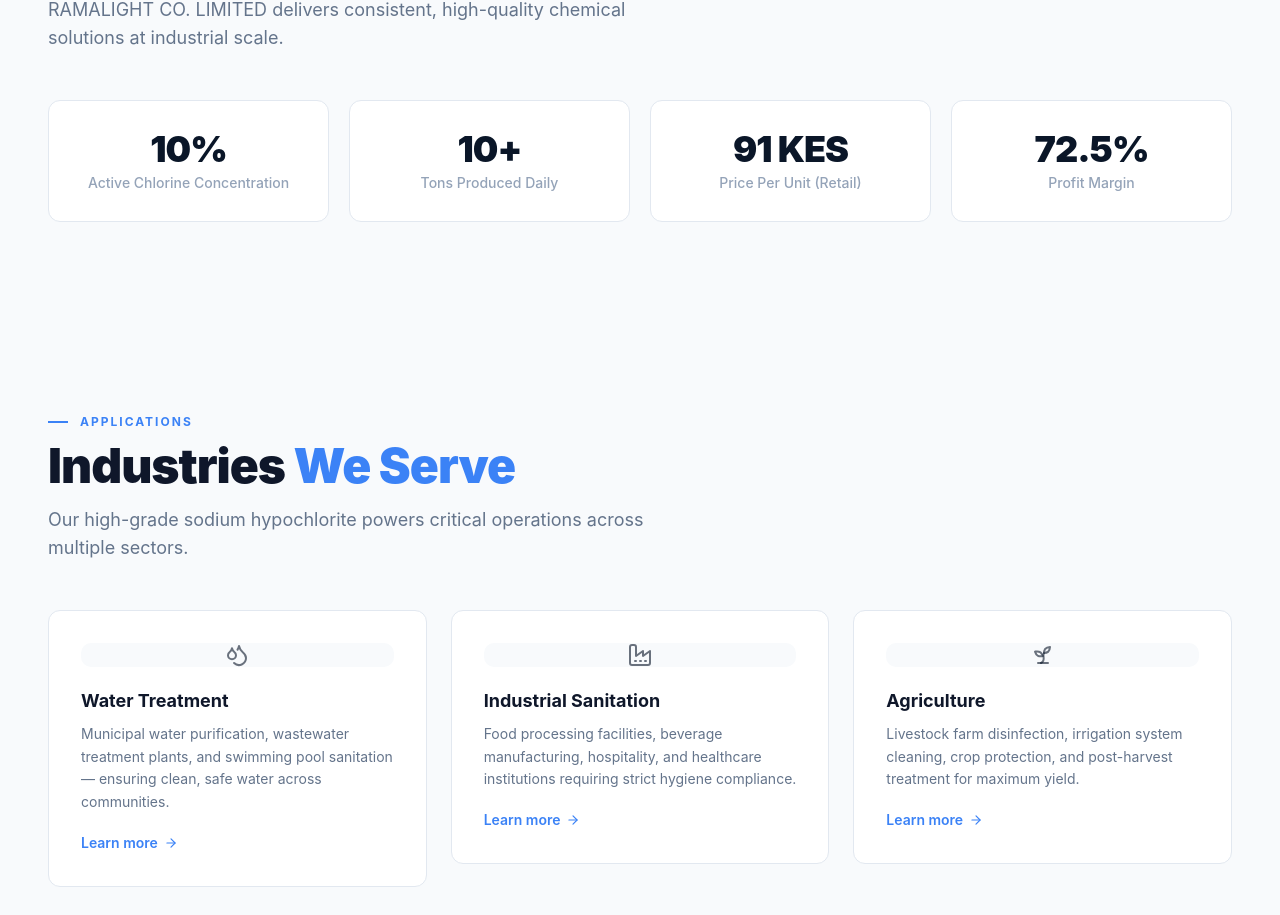
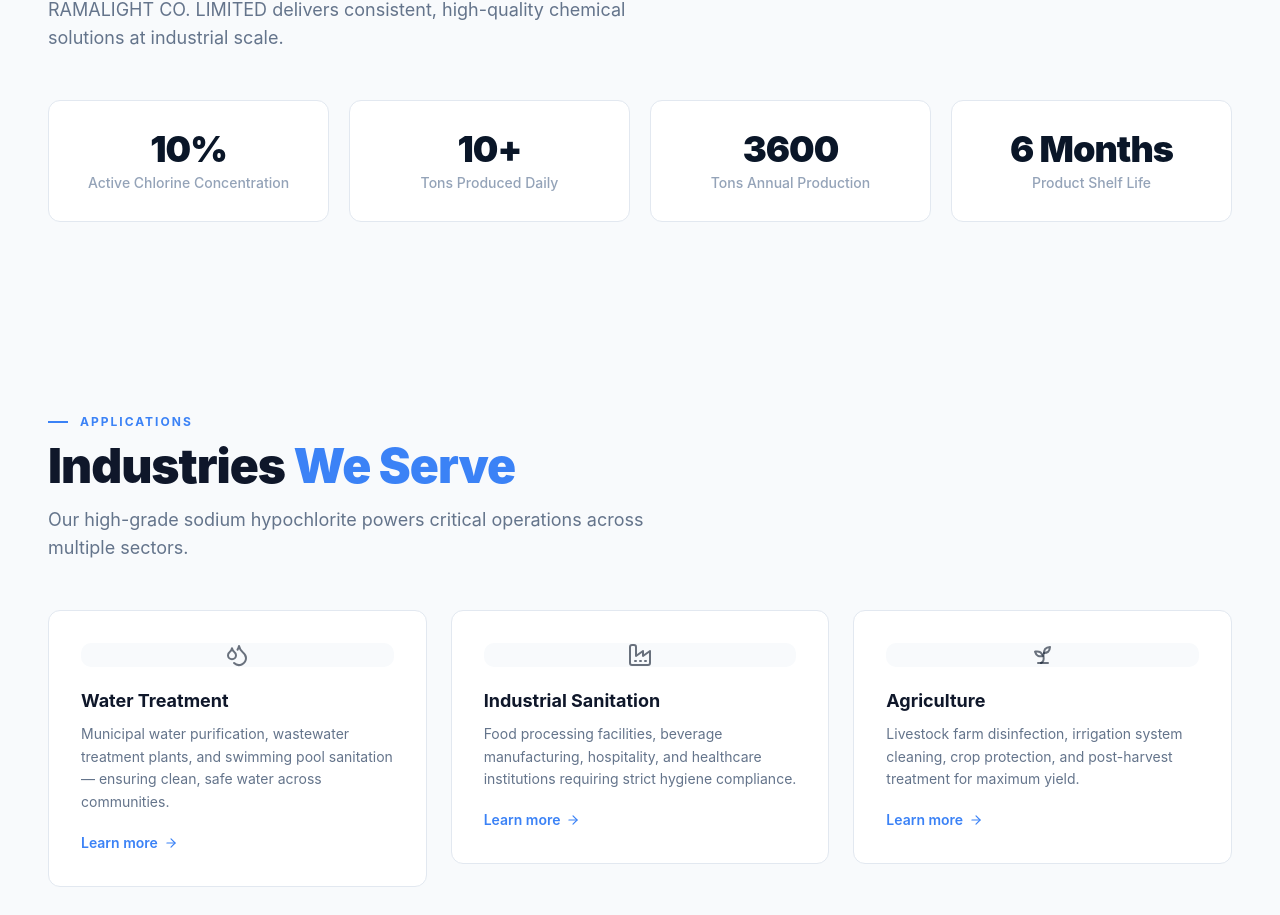
Before and after one commit to shexexpresstd-cmd/ramalight-website, a Next.js app: page / in a window 1280 px wide. Shown: the part 1073-1988 px from the top of the page. Built offline with nearby package versions, Linux system fonts and the light colour scheme.

Commit message:
Remove pricing from stats, replace with production/shelf life

```diff
--- a/src/components/Stats.tsx
+++ b/src/components/Stats.tsx
@@ -49,8 +49,8 @@
 const items = [
   { target: 10, suffix: '%', desc: 'Active Chlorine Concentration' },
   { target: 10, suffix: '+', desc: 'Tons Produced Daily' },
-  { target: 91, suffix: ' KES', desc: 'Price Per Unit (Retail)' },
-  { target: 72.5, suffix: '%', desc: 'Profit Margin', decimals: 1 },
+  { target: 3600, suffix: '', desc: 'Tons Annual Production' },
+  { target: 6, suffix: ' Months', desc: 'Product Shelf Life' },
 ];
 
 export default function Stats() {
@@ -84,7 +84,7 @@
                 transition={{ duration: 0.3 }}
               >
                 <div className="text-4xl font-black text-brand tracking-[-1px]">
-                  <AnimatedCounter target={item.target} suffix={item.suffix} decimals={item.decimals} />
+                  <AnimatedCounter target={item.target} suffix={item.suffix} />
                 </div>
                 <div className="text-sm text-slate-400 font-medium mt-1">
                   {item.desc}
```
